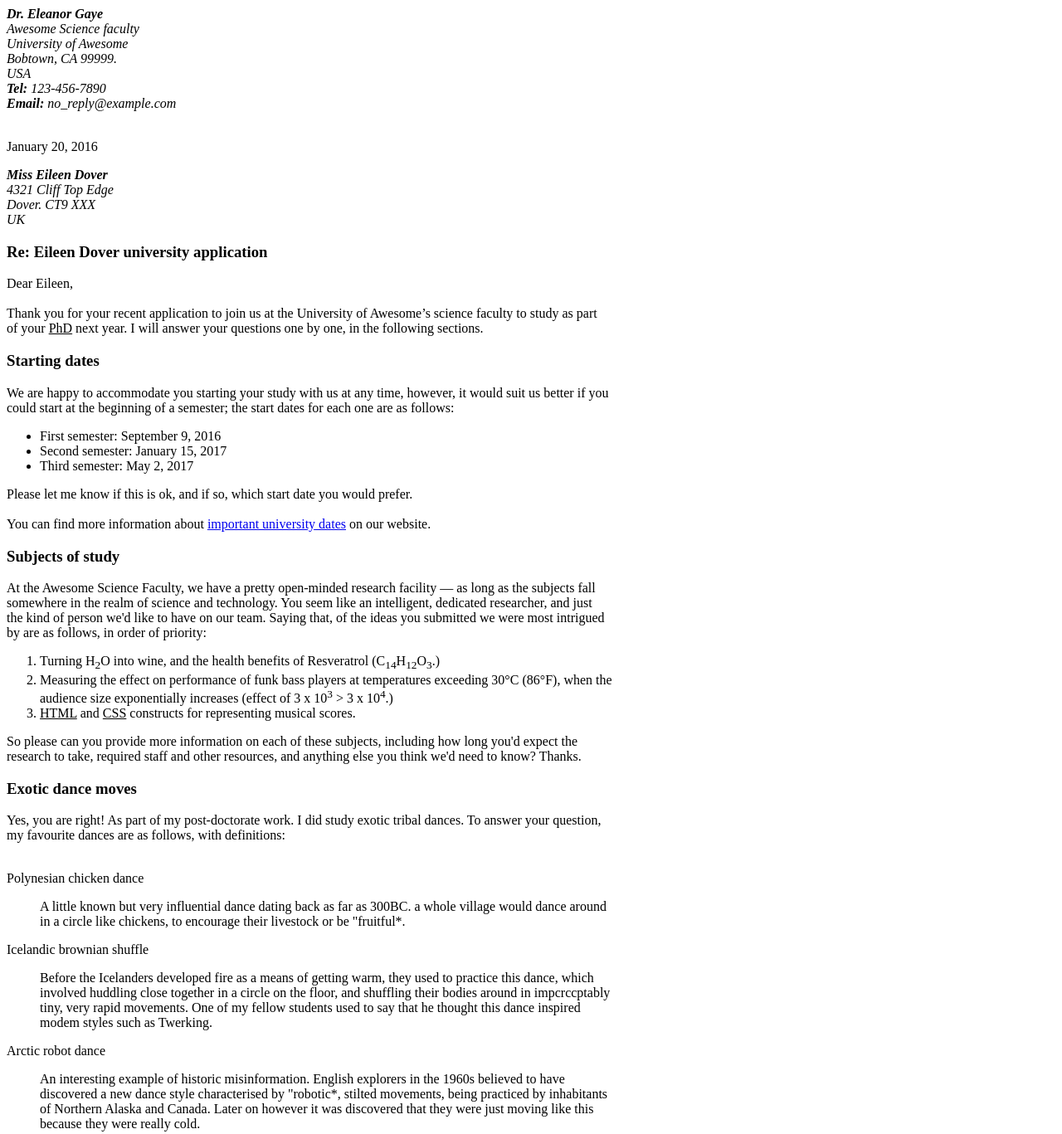
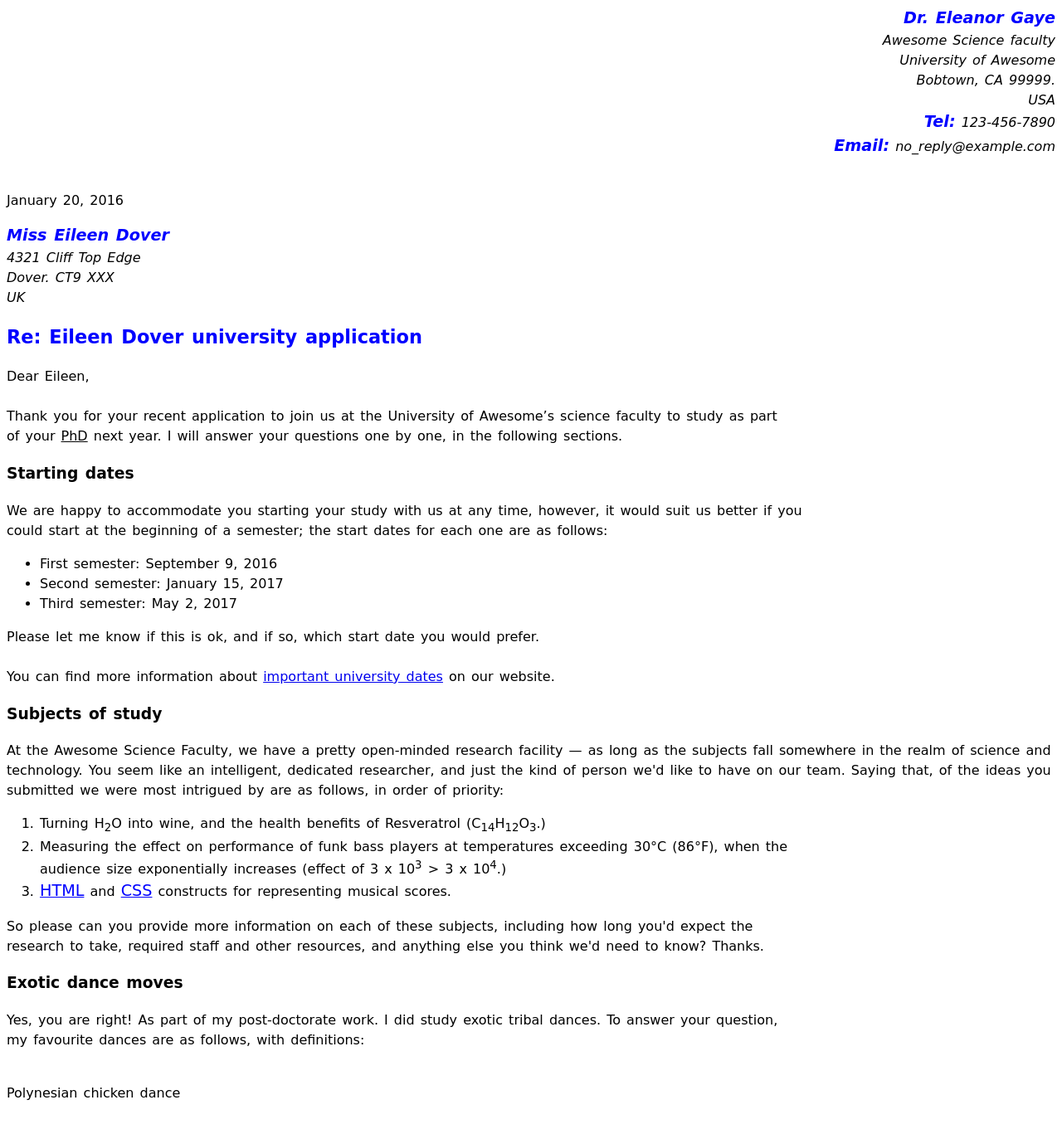
Before and after one commit to AgustinErimbaue/cartahtml, a plain HTML site: page index.html in a window 1280 px wide. Shown: the top 1367 px of the page at 83% size. Drawn offline with Linux system fonts and the light colour scheme; a web font is replaced by a local one.

Commit message:
Se agrega css a la carta

```diff
--- a/index.html
+++ b/index.html
@@ -5,30 +5,34 @@
     <meta charset="UTF-8">
     <meta name="viewport" content="width=device-width, initial-scale=1.0">
     <title>HTML</title>
+    <link rel="stylesheet" href="style.css">
+    <link rel="preconnect" href="https://fonts.googleapis.com">
+    <link rel="preconnect" href="https://fonts.gstatic.com" crossorigin>
+    <link href="https://fonts.googleapis.com/css2?family=Whisper&display=swap" rel="stylesheet">
 </head>
 
 <body>
-    <address>
-        <strong>Dr. Eleanor Gaye</strong> <br>
+    <address class="text-align">
+        <span class="bold-text">Dr. Eleanor Gaye</span> <br>
         Awesome Science faculty <br> University of Awesome <br>
         Bobtown, CA 99999.<br>
         USA <br>
 
-        <strong>Tel:</strong> 123-456-7890 <br>
-        <strong>Email:</strong> no_reply@example.com <br>
+        <span class="bold-text">Tel:</span> 123-456-7890 <br>
+        <span class="bold-text">Email:</span> no_reply@example.com <br>
         <br>
     </address>
 
     <p>January 20, 2016</p>
 
     <address>
-        <strong>Miss Eileen Dover <br></strong>
+        <span class="bold-text">Miss Eileen Dover <br></span>
         4321 Cliff Top Edge <br>
         Dover. CT9 XXX <br>
         UK
     </address>
 
-    <h3><strong>Re: Eileen Dover university application</strong></h3>
+    <h3><span class="bold-text">Re: Eileen Dover university application</span></h3>
 
     <p>
         Dear Eileen,
@@ -62,11 +66,11 @@
     <h3>Subjects of study</h3>
     <p>
         At the Awesome Science Faculty, we have a pretty open-minded research facility — as long as the subjects fall
-        <br>
+
         somewhere in the realm of science and technology. You seem like an intelligent, dedicated researcher, and just
-        <br>
+
         the kind of person we'd like to have on our team. Saying that, of the ideas you submitted we were most intrigued
-        <br>
+
         by are as follows, in order of priority:
     </p>
 
@@ -77,7 +81,7 @@
             <br>
             audience size exponentially increases (effect of 3 x 10<sup>3</sup> > 3 x 10<sup>4</sup>.)
         </li>
-        <li><u>HTML</u> and <u>CSS</u> constructs for representing musical scores.</li>
+        <li><span class="underline-text">HTML</span> and <span class="underline-text">CSS</span> constructs for representing musical scores.</li>
     </ol>
 
     <p>So please can you provide more information on each of these subjects, including how long you'd expect the <br>
@@ -100,7 +104,7 @@
     <blockquote>
         <p>A little known but very influential dance dating back as far as 300BC. a whole village would dance around
             <br>
-            in a circle like chickens, to encourage their livestock or be "fruitful*.
+            in a circle like chickens, to encourage their livestock or be <q class="quotes">fruitful</q>.
         </p>
     </blockquote>
 
@@ -121,7 +125,7 @@
     <blockquote>
         <p>
             An interesting example of historic misinformation. English explorers in the 1960s believed to have <br>
-            discovered a new dance style characterised by "robotic*, stilted movements, being practiced by inhabitants
+            discovered a new dance style characterised by <q class="quotes">robotic</q> , stilted movements, being practiced by inhabitants
             <br>
             of Northern Alaska and Canada. Later on however it was discovered that they were just moving like this <br>
             because they were really cold.
@@ -134,6 +138,7 @@
         Dr Eleanor Gaye
         University of Awesome motto: “Be excellent to each other.” - Bill S Preston. Esq
     </p>
+
 </body>
 
 </html>
--- /dev/null
+++ b/style.css
@@ -0,0 +1,68 @@
+/* Colores de texto */
+.bold-text,
+.underline-text {
+    color: blue;
+}
+
+/* Font-family */
+body {
+    font-family: "Whisper", cursive;
+    font-weight: 400;
+    font-style: normal;
+}
+
+/* Font-size */
+.bold-text,
+.underline-text {
+    font-size: 1.2em;
+}
+
+/* Font-weight */
+.bold-text {
+    font-weight: bold;
+}
+
+/* Text-align */
+.text-align {
+    text-align: right;
+}
+
+/* Line-height */
+body {
+    line-height: 1.5;
+}
+
+/* Quotes */
+.quotes {
+    quotes: "“" "”";
+}
+
+/* Hyphens */
+body {
+    hyphens: auto;
+}
+
+/* Text-decoration */
+.underline-text {
+    text-decoration: underline;
+}
+
+/* Vertical-align */
+blockquote {
+    vertical-align: top;
+}
+
+/* Word-spacing */
+body {
+    word-spacing: 2px;
+}
+
+/* Writing-mode */
+blockquote {
+    writing-mode: vertical-rl;
+}
+
+/* Word-wrap */
+body {
+    word-wrap: break-word;
+}
```
